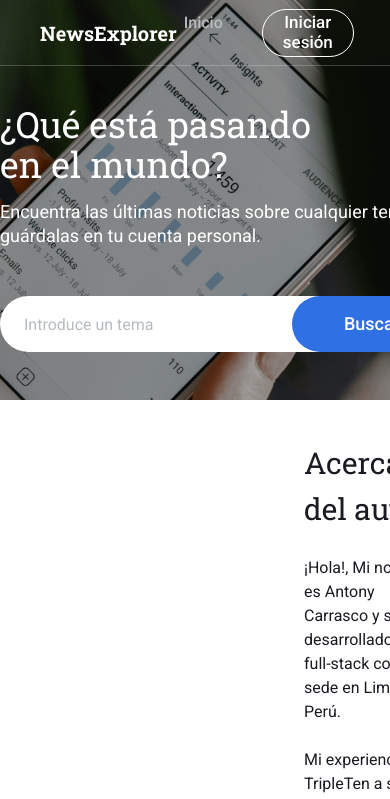
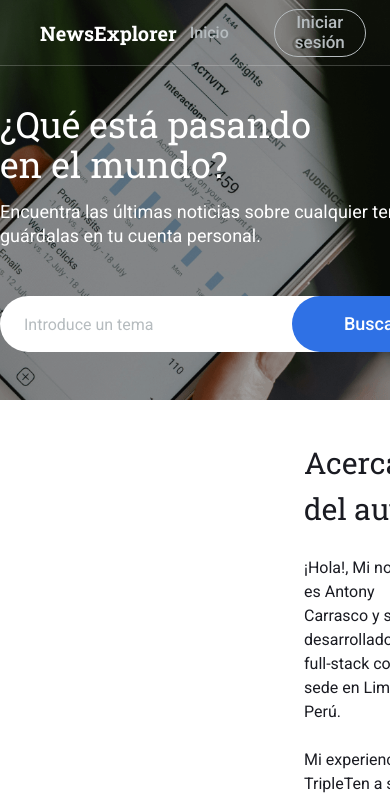
Before and after one commit to tonytrox/newsexplorerproject-frontend, a React (Vite) app: page / in a window 390 px wide. Shown: the top 799 px of the page. Built offline with nearby package versions, Linux system fonts and the light colour scheme.

Commit message:
Fix: Renamed the class name of the sign-in/sign-out button. Change the hover effect based on context

```diff
--- a/src/components/Navigation/Navigation.jsx
+++ b/src/components/Navigation/Navigation.jsx
@@ -18,7 +18,7 @@ function Navigation({ onOpenLogin, onLogout }) {
           <li className="site-navigation__item">
             <NavLink
               to="/"
-              className={`site-navigation__link ${isSavedPage && `site-navigation__link--saved`}`}
+              className={`site-navigation__link ${isSavedPage && `site-navigation__link-saved`}`}
             >
               Inicio
             </NavLink>
@@ -30,13 +30,16 @@ function Navigation({ onOpenLogin, onLogout }) {
               <li className="site-navigation__item site-navigation__item--link">
                 <NavLink
                   to="/saved-news"
-                  className={`site-navigation__link ${isSavedPage && `site-navigation__link--saved`}`}
+                  className={`site-navigation__link ${isSavedPage && `site-navigation__link-saved`}`}
                 >
                   Artículos guardados
                 </NavLink>
               </li>
               <li className="site-navigation__item">
-                <button className="site-navigation__logout-btn" onClick={onLogout}>
+                <button
+                  className={`site-navigation__buttom ${isSavedPage && `site-navigation__buttom-logout`}`}
+                  onClick={onLogout}
+                >
                   {currentUser.name}
                   <svg
                     width="24"
@@ -57,7 +60,10 @@ function Navigation({ onOpenLogin, onLogout }) {
             </>
           ) : (
             <li className="site-navigation__item">
-              <button className="site-navigation__login-btn" onClick={onOpenLogin}>
+              <button
+                className="site-navigation__buttom site-navigation__buttom-login"
+                onClick={onOpenLogin}
+              >
                 Iniciar sesión
               </button>
             </li>
@@ -110,6 +116,15 @@ function Navigation({ onOpenLogin, onLogout }) {
                   Artículos guardados
                 </NavLink>
               </li>
+              <li className="site-navigation__item">
+                <NavLink
+                  to="/saved-news"
+                  className="site-navigation__link--mobile"
+                  onClick={onOpenLogin}
+                >
+                  Iniciar Sesion
+                </NavLink>
+              </li>
             </ul>
           </nav>
         </div>
--- a/src/components/Navigation/navigation.css
+++ b/src/components/Navigation/navigation.css
@@ -31,7 +31,7 @@
   border-bottom: 3px solid #ffffff;
 }
 
-.site-navigation__link--saved:hover {
+.site-navigation__link-saved:hover {
   color: #1a1b22;
   border-bottom: 3px solid #1a1b22;
 }
@@ -41,17 +41,14 @@
   cursor: pointer;
 }
 
-.site-navigation__login-btn {
+.site-navigation__buttom {
   height: 48px;
   padding: 0 20px;
-
-  color: #ffffff;
-  border: 1px solid #ffffff;
+  color: #b6bcbf;
+  border-color: #b6bcbf;
   background: transparent;
   border-radius: 100px;
-  /* transition: width 0.4s ease;
-  text-decoration: none; */
-
+  text-decoration: none;
   font-weight: inherit;
   font-size: 17px;
   display: flex;
@@ -61,25 +58,20 @@
   gap: 8px;
 }
 
-.site-navigation__logout-btn {
-  height: 48px;
-  padding: 0 20px;
+.site-navigation__buttom:hover {
+  color: #ffffff;
+  border: 2px solid #ffffff;
+  box-shadow: 0px 5px 15px rgba(14, 26, 57, 0.4);
+}
 
-  color: #ffffff;
-  border: 1px solid #ffffff;
-  background: transparent;
-  border-radius: 100px;
-  /* transition: width 0.4s ease;
-  text-decoration: none; */
+.site-navigation__buttom-login {
+  border: 1px solid #b6bcbf;
+  color: #b6bcbf;
+}
 
-  font-weight: inherit;
-  font-size: 17px;
-  display: flex;
-  align-items: center;
-  justify-content: center;
-  cursor: pointer;
-  gap: 8px;
-  /* color: #1a1b22; */
+.site-navigation__buttom-logout:hover {
+  border: 2px solid #1a1b22;
+  color: #1a1b22;
 }
 
 @media (max-width: 768px) {
@@ -138,3 +130,15 @@
     color: #ffffff;
   }
 }
+
+@media (max-width: 768px) {
+  .site-navigation__link {
+    height: 66px;
+    line-height: 24px;
+    text-decoration: none;
+    color: #b6bcbf;
+    display: flex;
+    align-items: center;
+    padding: 0 13px;
+  }
+}
```
